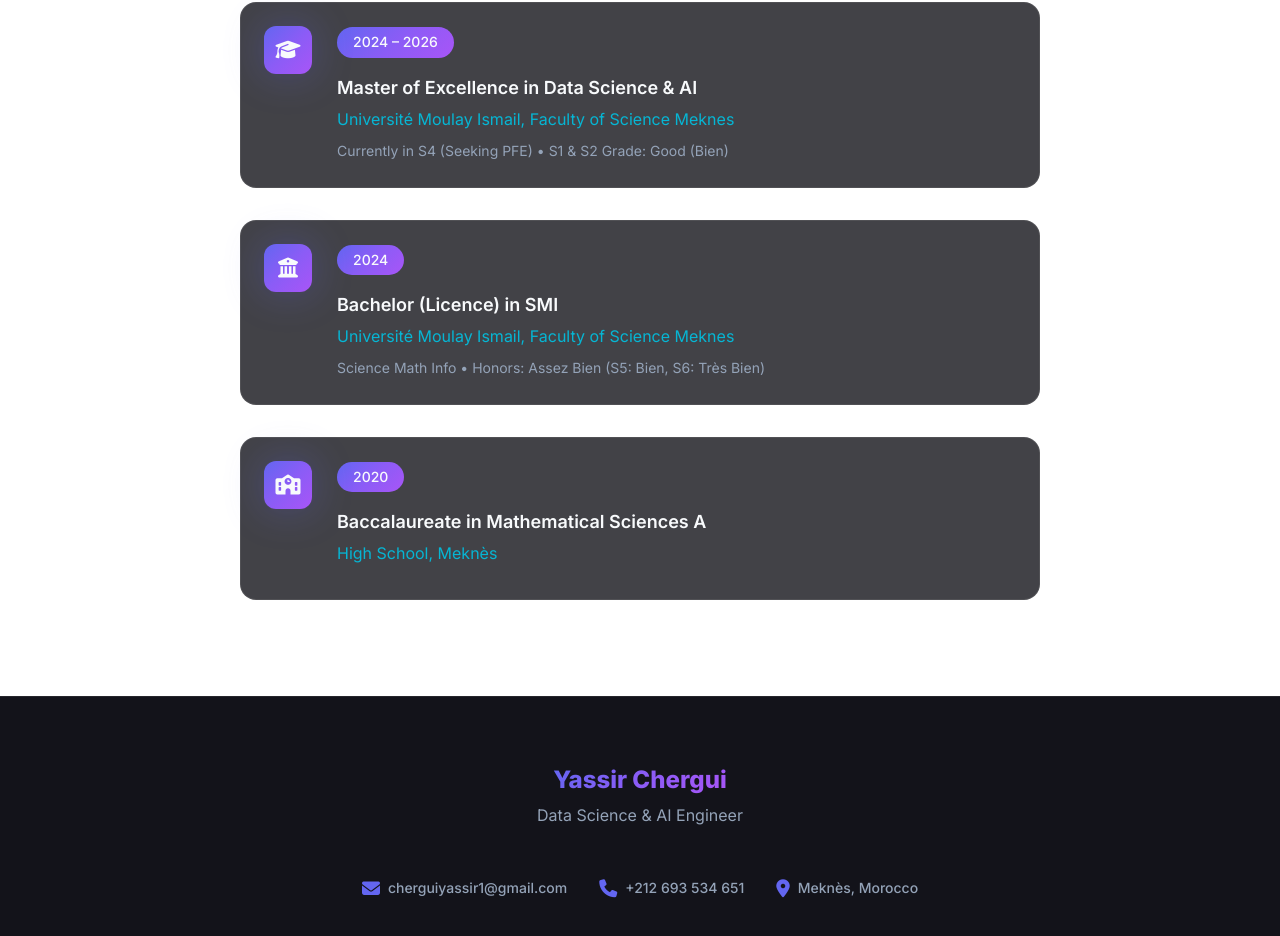
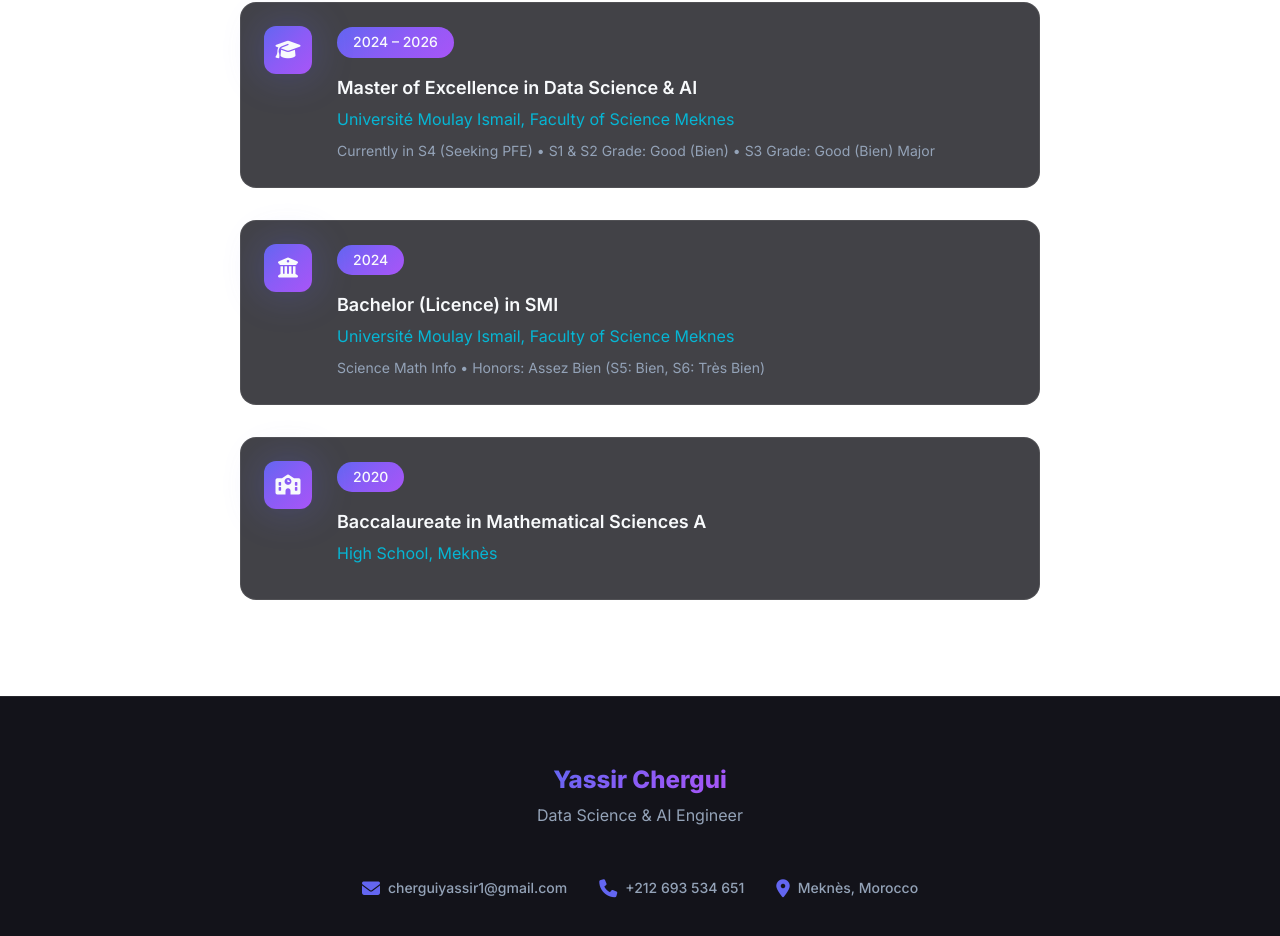
Before and after one commit to YassirCher/Portfolio, a React (Vite) app: page / in a window 1280 px wide. Shown: the part 8744-9680 px from the top of the page. Built offline with nearby package versions, Linux system fonts and the light colour scheme; no server answers.

Commit message:
chore: update education section with S3 Grade Good Major

```diff
--- a/src/components/Education.jsx
+++ b/src/components/Education.jsx
@@ -6,7 +6,7 @@ const Education = () => {
             degree: 'Master of Excellence in Data Science & AI',
             school: 'Université Moulay Ismail, Faculty of Science Meknes',
             period: '2024 – 2026',
-            details: 'Currently in S4 (Seeking PFE) • S1 & S2 Grade: Good (Bien)',
+            details: 'Currently in S4 (Seeking PFE) • S1 & S2 Grade: Good (Bien) • S3 Grade: Good (Bien) Major',
             icon: 'fa-graduation-cap'
         },
         {
```
Also changed, not shown: src/data/portfolio-knowledge-base.md (+1 -1 lines).
